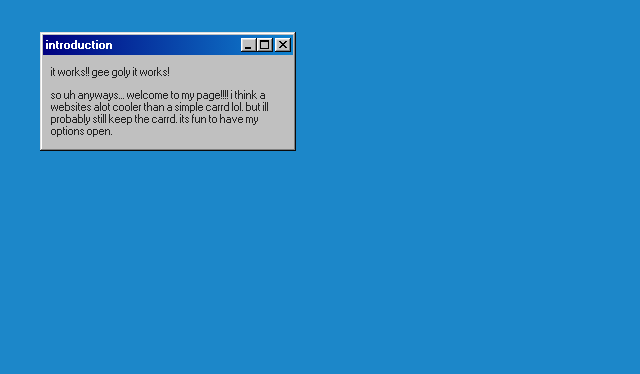
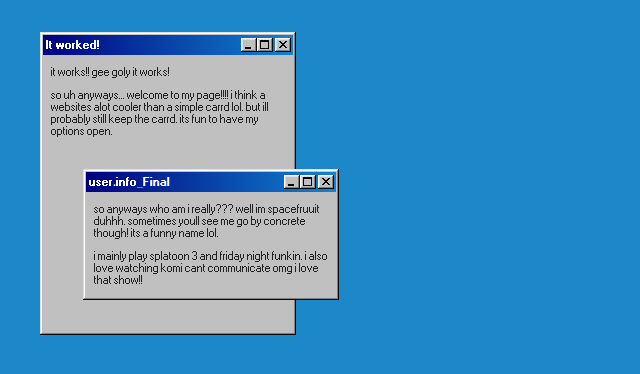
Before and after one commit to Spacefruuit/spacefruuit-silly-site, a website: page me.html in a window 1280 px wide. Shown: the whole page, without its empty margins (0-640 px from the left). Drawn offline with nearby package versions, Linux system fonts and the light colour scheme.

Commit message:
i forgor to actually add details about me lmfao

```diff
--- a/me.html
+++ b/me.html
@@ -7,9 +7,10 @@
         <body style="background-color:#1c87c9;">
   </head>
   <body>
-    <div class="window" style="margin: 32px; width: 250px;">
+
+     <div class="window" style="margin: 32px; width: 250px;">
         <div class="title-bar">
-            <div class="title-bar-text">introduction</div>
+            <div class="title-bar-text">It worked!</div>
             <div class="title-bar-controls">
               <button aria-label="Minimize"></button>
               <button aria-label="Maximize"></button>
@@ -17,9 +18,27 @@
             </div>
           </div>
 
+
       <div class="window-body">
        <p> it works!! gee goly it works!</p>
        <p> so uh anyways... welcome to my page!!!! i think a websites alot cooler than a simple carrd lol. but ill probably still keep the carrd. its fun to have my options open.</p>
 
+
+     <div class="window" style="margin: 32px; width: 250px;">
+        <div class="title-bar">
+            <div class="title-bar-text">user.info_Final</div>
+            <div class="title-bar-controls">
+              <button aria-label="Minimize"></button>
+              <button aria-label="Maximize"></button>
+              <button aria-label="Close"></button>
+            </div>
+          </div>
+
+    <div class="window-body">
+       <p>so anyways who am i really??? well im spacefruuit duhhh. sometimes youll see me go by concrete though! its a funny name lol.</p>
+       <p>i mainly play splatoon 3 and friday night funkin. i also love watching komi cant communicate omg i love that show!!</p>
+
+
+
     </body>
     </html>
```
